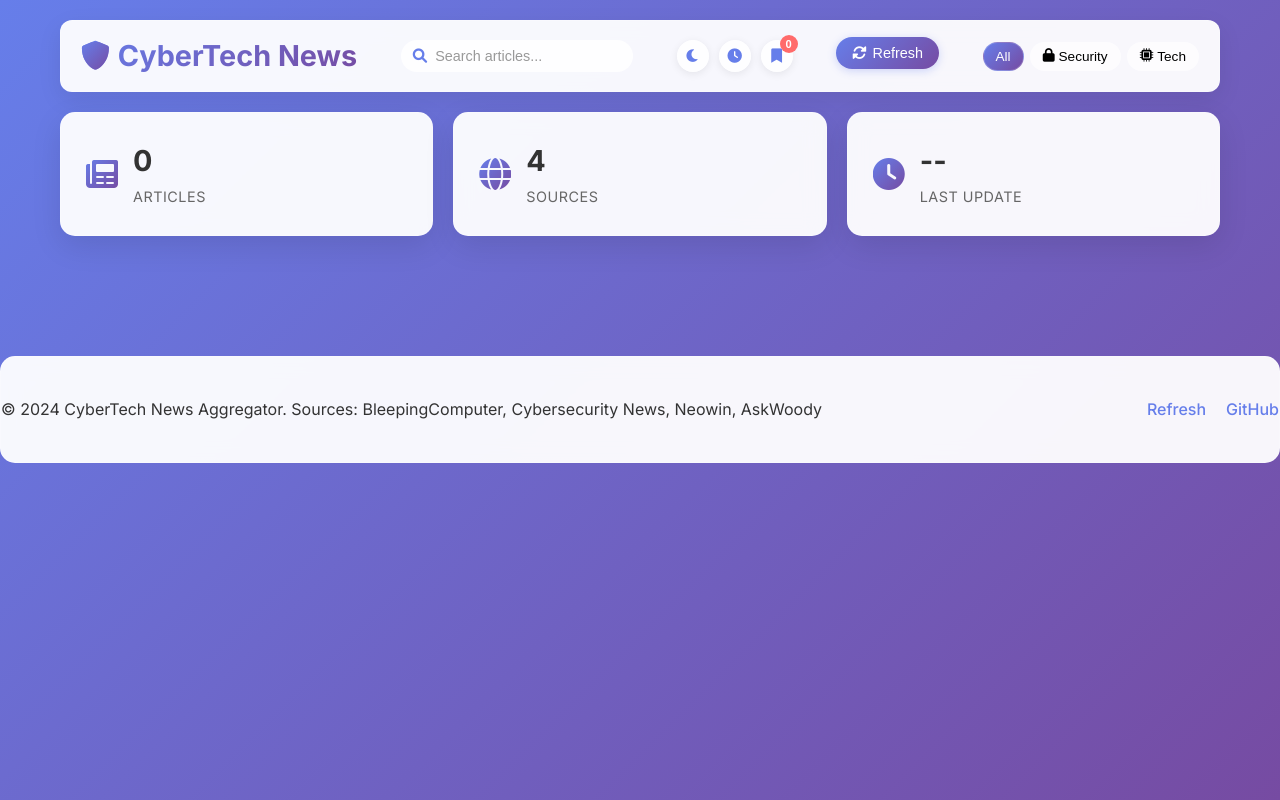
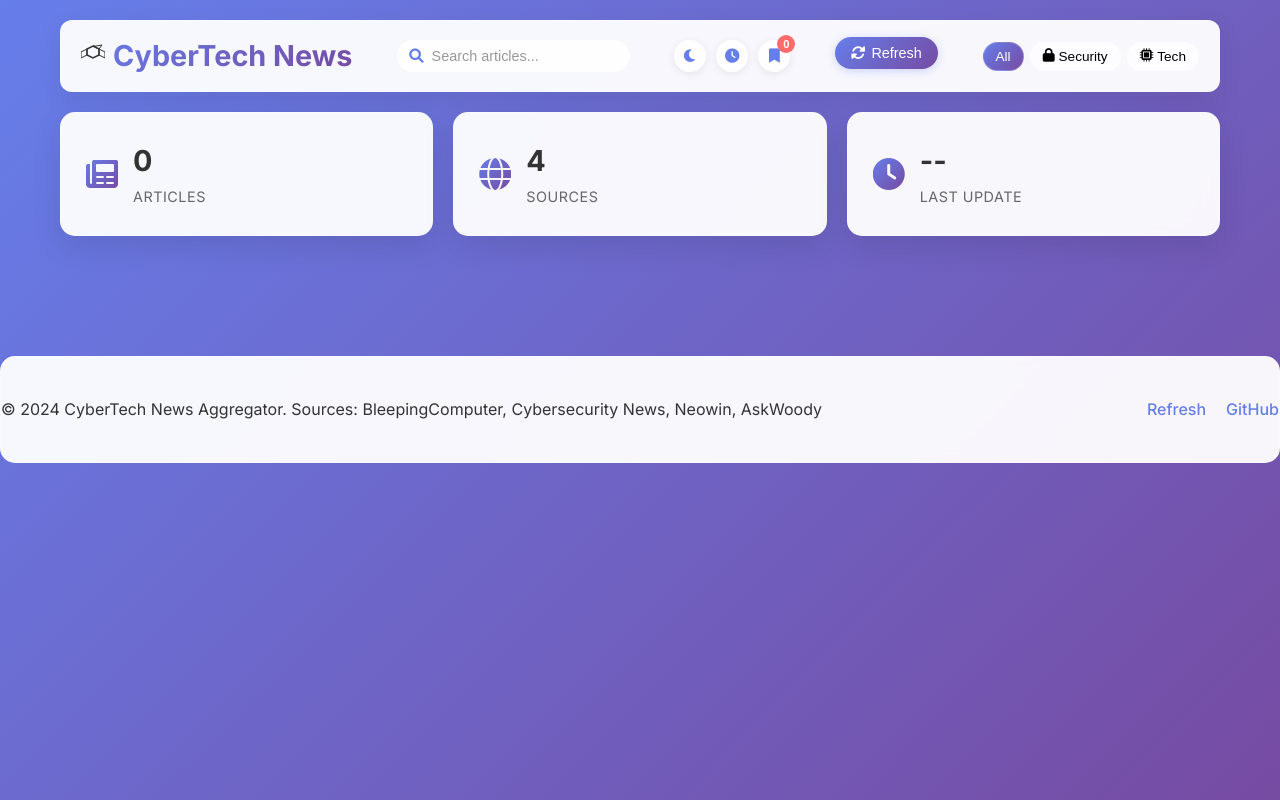
Before and after one commit to ShaKy8/AI-NewsAggregator, a website: page public/index.html in a window 1280 px wide. Drawn offline with Linux system fonts and the light colour scheme; no server answers.

Commit message:
Changed title bar Fav Icon

```diff
--- a/public/index.html
+++ b/public/index.html
@@ -8,6 +8,7 @@
     <link href="https://cdnjs.cloudflare.com/ajax/libs/font-awesome/6.0.0/css/brands.min.css" rel="stylesheet">
     <link href="https://fonts.googleapis.com/css2?family=Inter:wght@300;400;500;600;700&display=swap" rel="stylesheet">
     <link rel="stylesheet" href="styles.css">
+    <link rel="icon" type="image/svg+xml" href="favicon.svg">
 </head>
 <body>
     <div class="container">
@@ -15,7 +16,12 @@
             <div class="header-content">
                 <div class="header-row">
                     <h1 class="title">
-                        <i class="fas fa-shield-alt"></i>
+                        <svg width="24" height="24" viewBox="0 0 24 24" style="fill: currentColor; vertical-align: middle;">
+                            <polygon points="12,2 18,5 18,11 12,14 6,11 6,5" fill="none" stroke="currentColor" stroke-width="1.5"/>
+                            <polygon points="12,2 18,5 21,1 15,2 12,2" fill="none" stroke="currentColor" stroke-width="1"/>
+                            <polygon points="18,5 18,11 24,14 24,8 18,5" fill="none" stroke="currentColor" stroke-width="1"/>
+                            <polygon points="6,5 6,11 0,14 0,8 6,5" fill="none" stroke="currentColor" stroke-width="1"/>
+                        </svg>
                         CyberTech News
                     </h1>
 
```
Also changed, not shown: public/favicon.svg (added).
